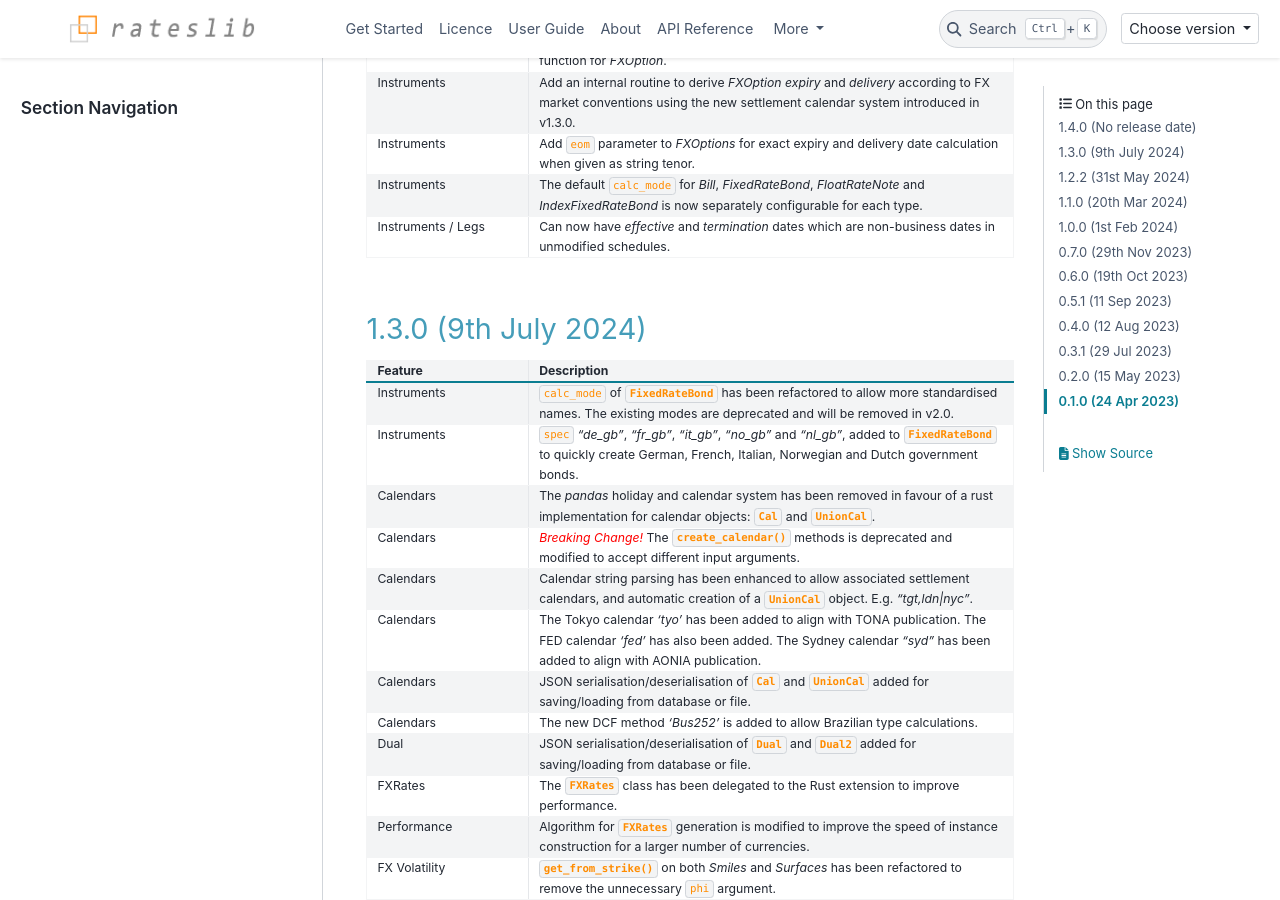
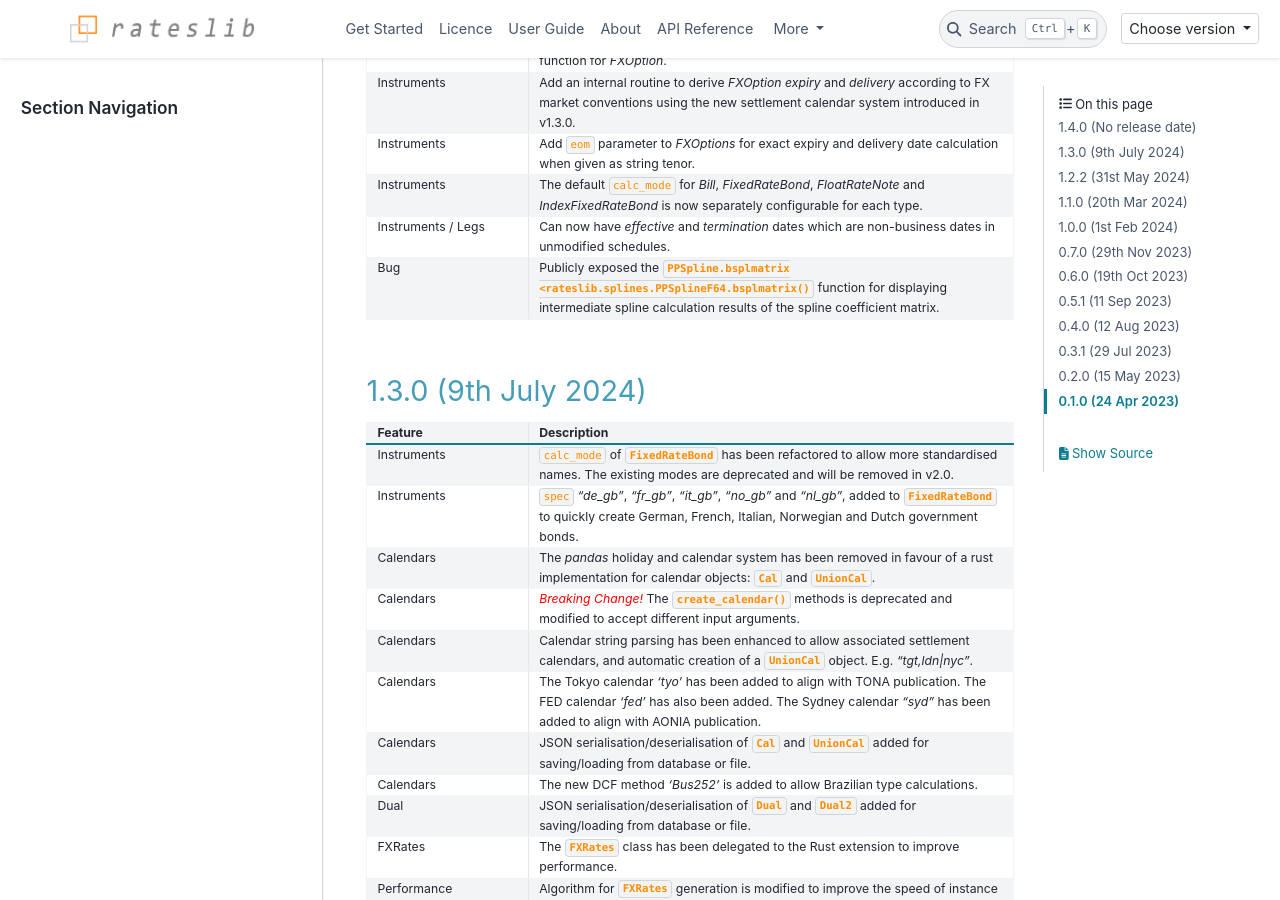
Before and after one commit to attack68/rateslib, a Sphinx documentation site: the page built from docs/source/i_whatsnew.rst, in a window 1280 px wide and 900 px high, scrolled down 445 px. Built offline with Sphinx 7.4.7 and the PyData theme 0.15.4, drawn with Linux system fonts in a browser that asks for light colours; comment, search, counter and statistics services are not loaded.

```diff
--- a/docs/source/i_whatsnew.rst
+++ b/docs/source/i_whatsnew.rst
@@ -39,6 +39,9 @@ email contact through **rateslib@gmail.com**.
    * - Instruments / Legs
      - Can now have *effective* and *termination* dates which are non-business dates
        in unmodified schedules.
+   * - Bug
+     - Publicly exposed the :meth:`PPSpline.bsplmatrix <rateslib.splines.PPSplineF64.bsplmatrix` function
+       for displaying intermediate spline calculation results of the spline coefficient matrix.
 
 1.3.0 (9th July 2024)
 ***********************
```
